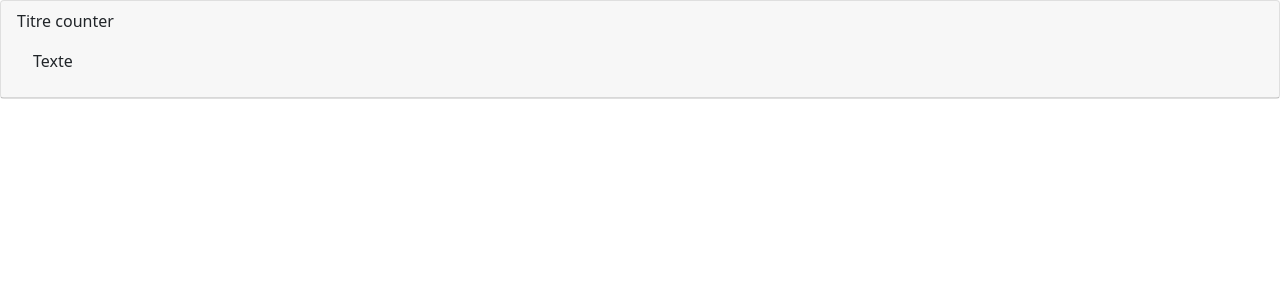
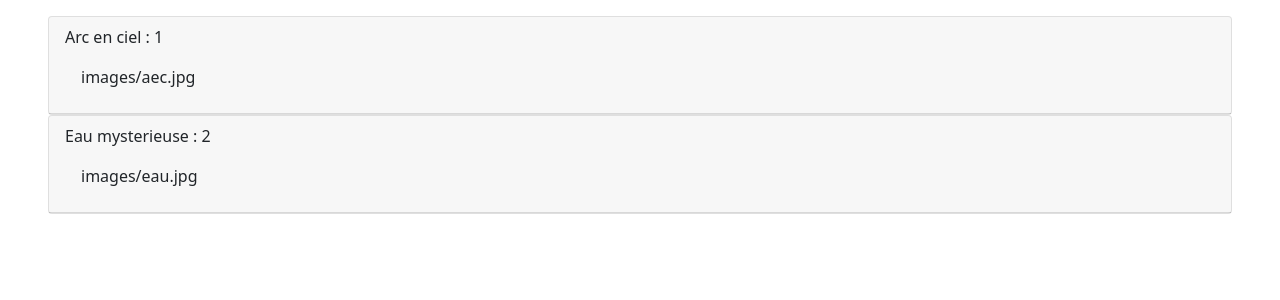
Before and after one commit to khrisys/react_pixabay, a React (Create React App) app: page / in a window 1280 px wide. Shown: the top 300 px of the page. Built offline with nearby package versions, Linux system fonts and the light colour scheme.

Commit message:
Passage de parametres depuis le composant App vers le composant Counter

```diff
--- a/src/App.js
+++ b/src/App.js
@@ -1,7 +1,7 @@
 import './App.css';
 import Counter from "./components/Counter";
 import React from "react";
-import 'bootstrap/dist/css/bootstrap.min.css'
+import 'bootstrap/dist/css/bootstrap.min.css';
 
 /**
  * COMPOSANT  STATELESS CAR C'EST UNE FONCTION qui retourne un rendu (le composant Stateful est un vrai composant avec une classe)
@@ -12,8 +12,9 @@ function App(){
 	return (
 
 		//PROPS : transmettre des proprietes au composant Counter
-		<div>
-			<Counter title="Titre counter" value={1}/>
+		<div className="mt-3 m-5">
+			<Counter title="Arc en ciel" value={1} image="images/aec.jpg"/>
+			<Counter title="Eau mysterieuse" value={2} image="images/eau.jpg"/>
 		</div>
 
 
--- a/src/components/Counter.js
+++ b/src/components/Counter.js
@@ -1,5 +1,8 @@
 import React, {Component} from 'react';
 
+/**
+ * COMPOSANT STATEFUL qui etend le composant principal "Component"
+ */
 class Counter extends Component {
 
 	/**
@@ -7,15 +10,20 @@ class Counter extends Component {
 	 * Super permet d'heriter de la classe Component
 	 * @param props
 	 */
-	constructor(props) {
+/*	constructor(props) {
 		super(props);
-	}
+	}*/
 
+	/**
+	 * RENDU DU COMPOSANT
+	 * @returns {*}
+	 */
 	render() {
 		return (
 			<div className="card">
-				<div className="card-header">{this.props.title}
-					<div className="card-body">Texte</div>
+				{/*Afficher le titre avec les PROPRIETES*/}
+				<div className="card-header">{this.props.title} : {this.props.value}
+					<div className="card-body">{this.props.image}</div>
 				</div>
 			</div>
 		);
```
Also changed, not shown: public/images/aec.jpg (added), public/images/eau.jpg (added).
